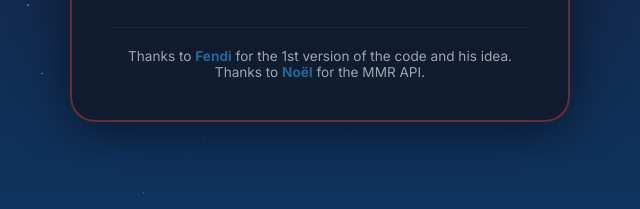
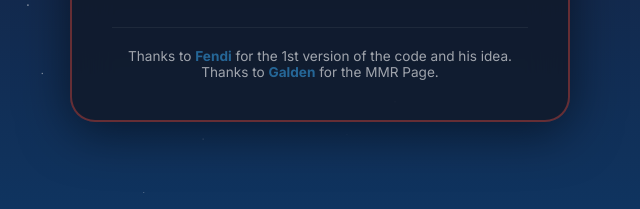
Before and after one commit to Weebo6464/homepage, a plain HTML site: page RR-overlay/index.html in a window 1280 px wide. Shown: the part 587-796 px from the top of the page, 320-960 px from the left. Drawn offline with Linux system fonts and the light colour scheme.

Commit message:
Update index.html

```diff
--- a/RR-overlay/index.html
+++ b/RR-overlay/index.html
@@ -254,7 +254,7 @@
 
         <div class="credits">
             <p>Thanks to <strong>Fendi</strong> for the 1st version of the code and his idea.</p>
-            <p>Thanks to <strong>Noël</strong> for the MMR API.</p>
+            <p>Thanks to <strong>Galden</strong> for the MMR Page.</p>
         </div>
     </div>
 
```
